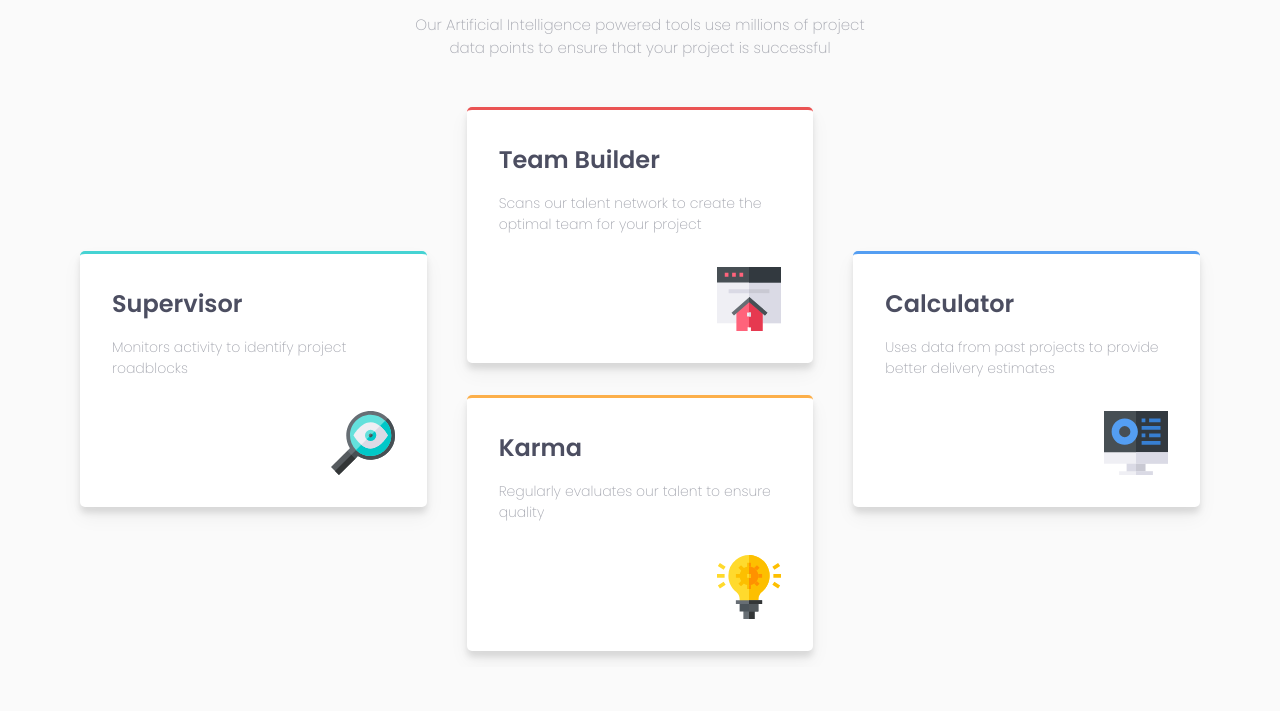
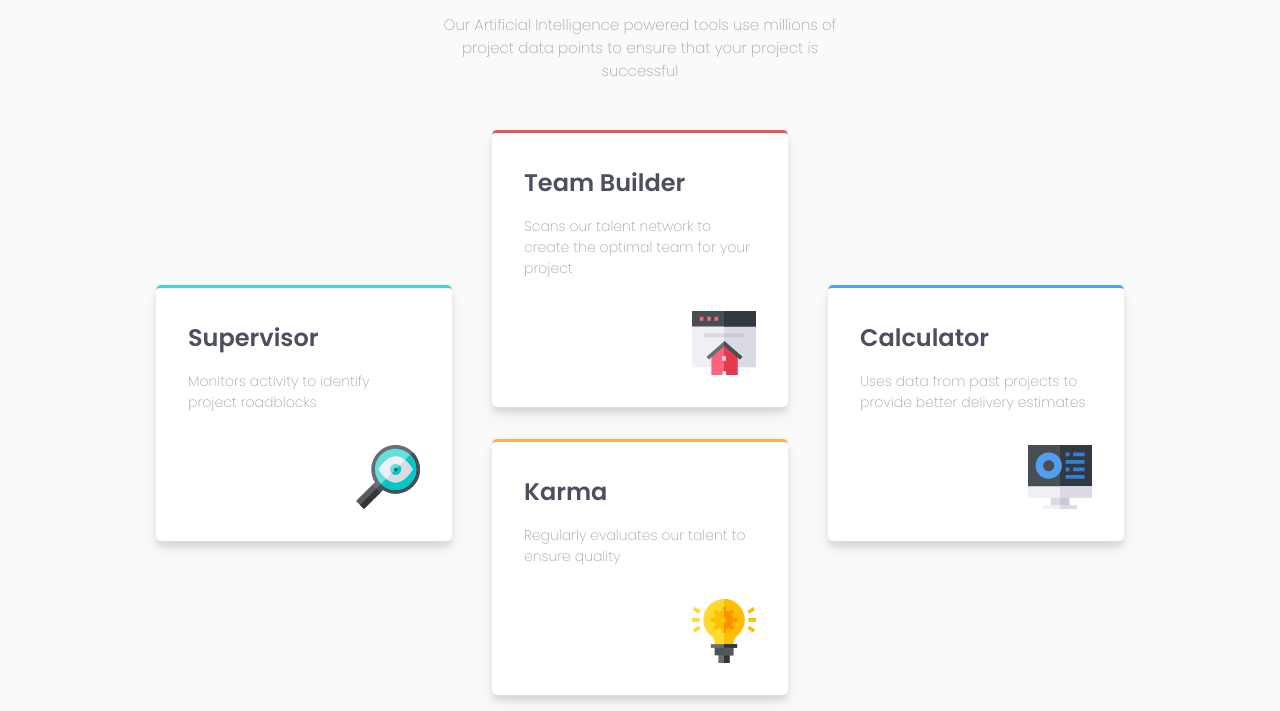
Before and after one commit to adrianna-thomas/Four-Card-Feature-Section, a plain HTML site: page index.html in a window 1280 px wide. Shown: the part 125-836 px from the top of the page. Before the commit the page ends 800 px from the top, so only its background shows below. Drawn offline with Linux system fonts and the light colour scheme.

Commit message:
Add files via upload
Updated based on feedback

```diff
--- a/index.html
+++ b/index.html
@@ -21,7 +21,7 @@
                 <h2>Powered by Technology</h2>
                 <p>Our Artificial Intelligence powered tools use millions of project data points to ensure that your project is successful</p>
             </header>
-            <section class="main">
+            <section class="main-section">
                 <div class="card-cyan card card-outer">
                     <h3>Supervisor</h3>
                     <p>Monitors activity to identify project roadblocks</p>
--- a/style.css
+++ b/style.css
@@ -20,10 +20,12 @@ body {
     max-width: 100vw;
     height: 100vh;
     background-color: var(--Very-Light-Gray);
+    display: flex;
+    justify-content: center;
 }
 
 .container {
-    max-width: 90vw;
+    max-width: 1000px;
     margin: 0 auto;
 }
 
@@ -55,7 +57,7 @@ h3 {
     font-size: 24px;
 }
 
-.main {
+.main-section {
     display: grid;
     grid-template-columns: 1fr 1fr 1fr;
     gap: .5rem;
@@ -71,7 +73,6 @@ h3 {
     background-color: white;
     padding: 2rem;
     margin: 1rem;
-    position: relative;
     overflow: hidden;
 }
 
@@ -112,7 +113,7 @@ p {
 }
 
 @media only screen and (max-width: 400px) {
-    .main {
+    .main-section {
         display: grid;
         grid-template-columns: 1fr;
     }
```
